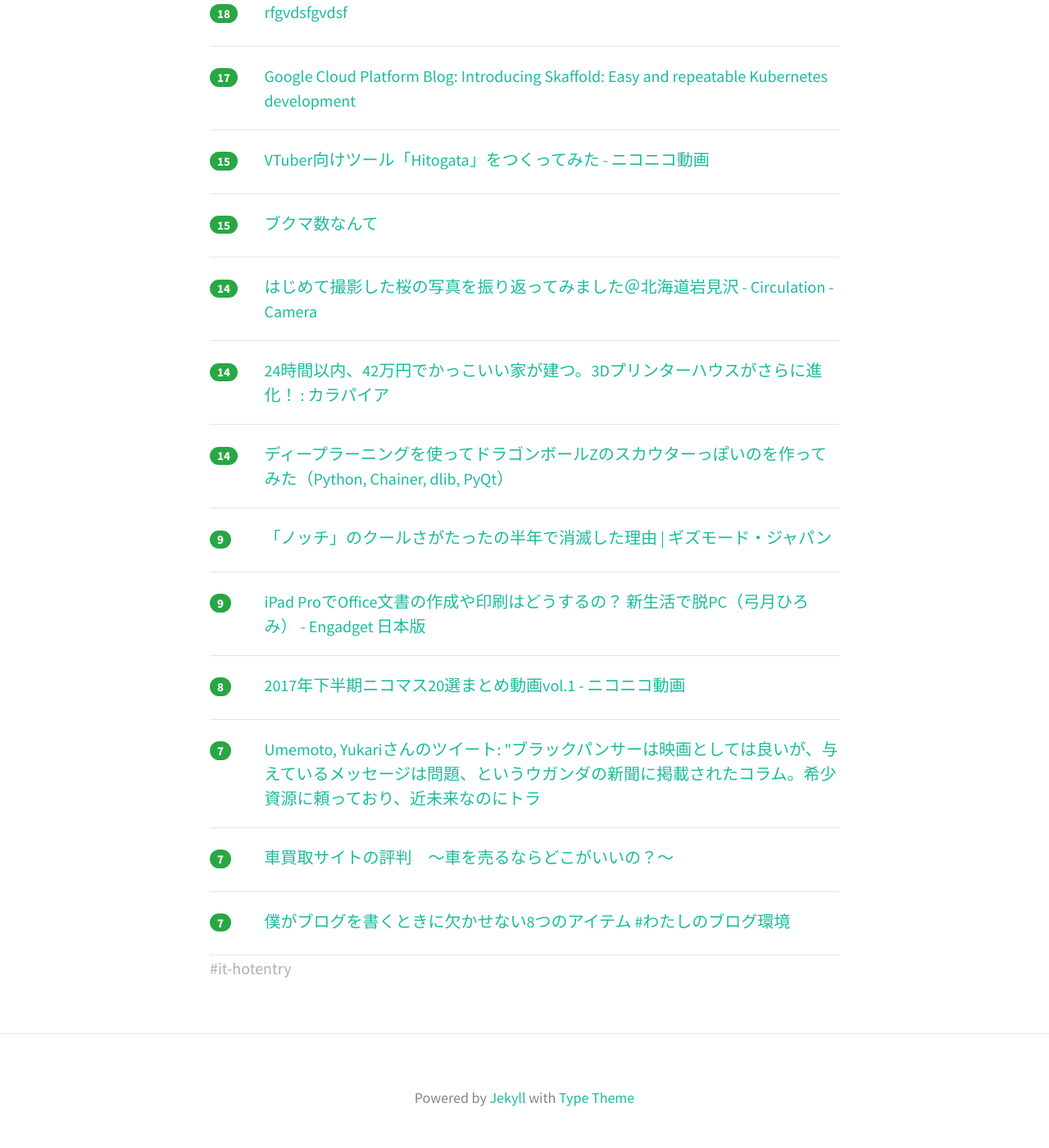
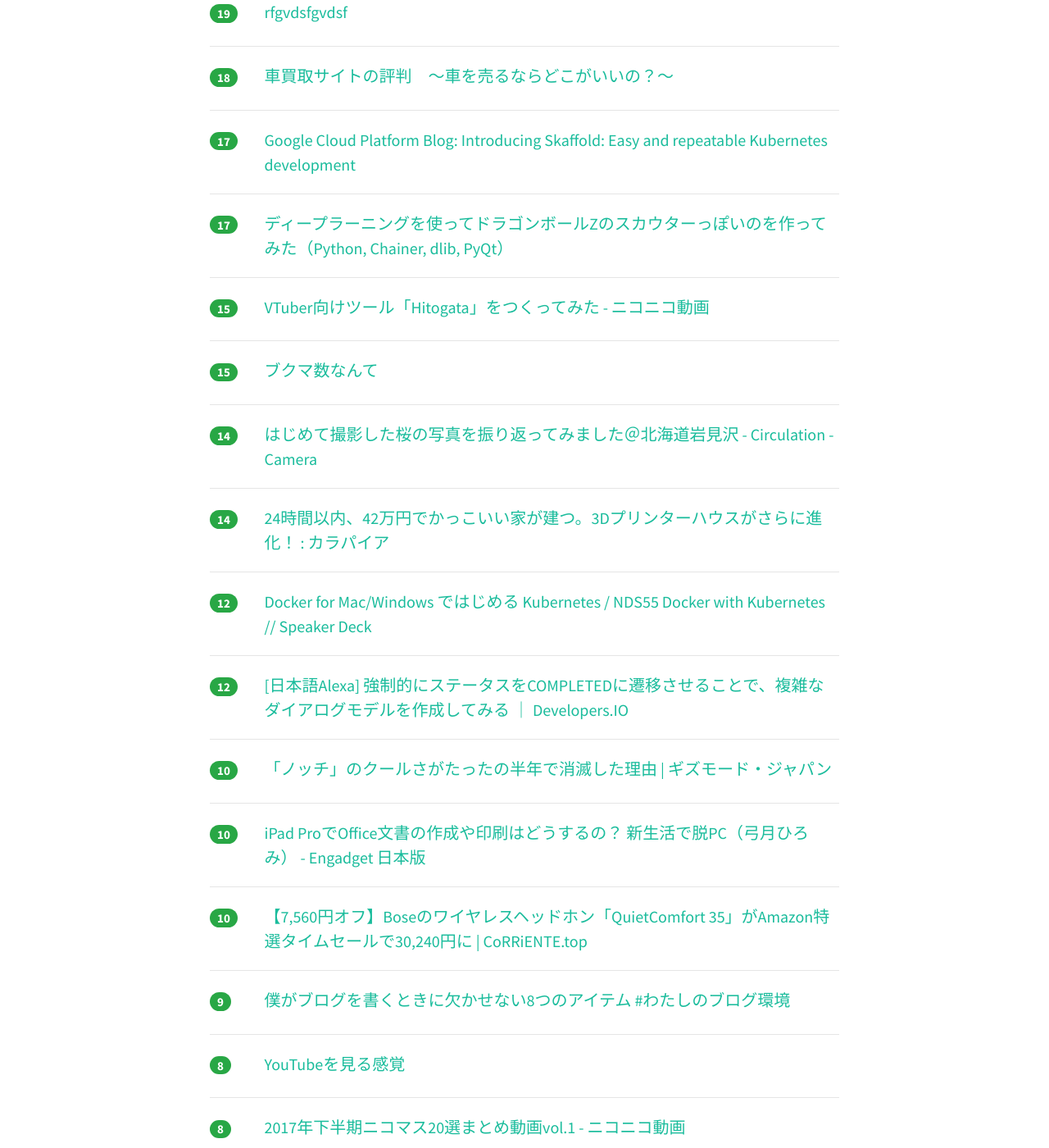
Before and after one commit to yatta47/hatena-matome-site, a Jekyll site: the page built from _posts/2018-03-18-hatena.md, in a window 1280 px wide and 1400 px high, scrolled down 1449 px. Shown: the whole window at 82% size. Built offline with Jekyll 4.4.1, drawn with Linux system fonts in a browser that asks for light colours; nearby versions of some CDN libraries; some of the changed text lies outside the part shown.

Commit message:
Updated 2018-03-18

```diff
--- a/_posts/2018-03-18-hatena.md
+++ b/_posts/2018-03-18-hatena.md
@@ -1,54 +1,59 @@
 ---
 layout: post
 title:  "2018-03-18 はてぶIT"
-date:   2018-03-18 12:02:15
+date:   2018-03-18 13:02:57
 tags: [it-hotentry]
 ---
-25 件のデータあり
+30 件のデータあり
 
 <hr><div class="row">
-<div class="col-1"><span class="badge badge-pill badge-success h2">497</span></div>
+<div class="col-1"><span class="badge badge-pill badge-success h2">548</span></div>
 <div class="col-11"><a href='https://www.jstage.jst.go.jp/article/kagakutoseibutsu/51/5/51_318/_pdf' target='_blank'>統計検定を理解せずに使っている人のために I - J-Stage</a></div>
 </div>
 <hr>
 <div class="row">
-<div class="col-1"><span class="badge badge-pill badge-success h2">114</span></div>
+<div class="col-1"><span class="badge badge-pill badge-success h2">176</span></div>
 <div class="col-11"><a href='http://sato001.com/high-speed-input-keyboard' target='_blank'>キーボードの入力スピードを飛躍的に向上させる入力テクニック</a></div>
 </div>
 <hr>
 <div class="row">
-<div class="col-1"><span class="badge badge-pill badge-success h2">81</span></div>
+<div class="col-1"><span class="badge badge-pill badge-success h2">102</span></div>
 <div class="col-11"><a href='https://hakobe932.hatenablog.com/entry/2018/03/17/190938' target='_blank'>やっていく技術テーマを探す - はこべにっき ♨</a></div>
 </div>
 <hr>
 <div class="row">
-<div class="col-1"><span class="badge badge-pill badge-success h2">41</span></div>
+<div class="col-1"><span class="badge badge-pill badge-success h2">53</span></div>
 <div class="col-11"><a href='https://gigazine.net/news/20180317-amd-ryzen-epyc-security-flaw/' target='_blank'>「AMDのCPUに深刻な脆弱性がある」とのCTS Labs発表による一大騒動まとめ - GIGAZINE</a></div>
 </div>
 <hr>
 <div class="row">
-<div class="col-1"><span class="badge badge-pill badge-success h2">33</span></div>
+<div class="col-1"><span class="badge badge-pill badge-success h2">35</span></div>
 <div class="col-11"><a href='http://kabumatome.doorblog.jp/archives/65914917.html' target='_blank'>北尾吉孝のSBIホールディングス、公式アカウントがレイバンスパムに感染（もしくはレイバンと業務提携） : 市況かぶ全力２階建</a></div>
 </div>
 <hr>
 <div class="row">
-<div class="col-1"><span class="badge badge-pill badge-success h2">32</span></div>
+<div class="col-1"><span class="badge badge-pill badge-success h2">33</span></div>
 <div class="col-11"><a href='http://www.iwako-light.com/entry/ehonn-moe' target='_blank'>最近の絵本の画風が萌えアニメみたいになっている件について - 人生の物語を楽しむブログ！ネガティブ・ライト</a></div>
 </div>
 <hr>
 <div class="row">
-<div class="col-1"><span class="badge badge-pill badge-success h2">30</span></div>
+<div class="col-1"><span class="badge badge-pill badge-success h2">33</span></div>
 <div class="col-11"><a href='http://blog.nkzn.info/entry/2018/03/17/005824' target='_blank'>React NativeをWeb IDEで試せるExpo Snackしゅごい - ナカザンドットネット</a></div>
 </div>
 <hr>
 <div class="row">
-<div class="col-1"><span class="badge badge-pill badge-success h2">26</span></div>
+<div class="col-1"><span class="badge badge-pill badge-success h2">28</span></div>
+<div class="col-11"><a href='https://togetter.com/li/1209487' target='_blank'>池の水ぜんぶ抜くのIT版『会社のLANケーブルぜんぶ抜く』をやってほしい「電話線も抜こう！」 - Togetter</a></div>
+</div>
+<hr>
+<div class="row">
+<div class="col-1"><span class="badge badge-pill badge-success h2">27</span></div>
 <div class="col-11"><a href='https://qiita.com/lotz/items/fbc4788b8ea8313cbf76' target='_blank'>コモナドを使った抽象化の威力をライフゲームで試してみた - Qiita</a></div>
 </div>
 <hr>
 <div class="row">
-<div class="col-1"><span class="badge badge-pill badge-success h2">26</span></div>
-<div class="col-11"><a href='https://togetter.com/li/1209487' target='_blank'>池の水ぜんぶ抜くのIT版『会社のLANケーブルぜんぶ抜く』をやってほしい「電話線も抜こう！」 - Togetter</a></div>
+<div class="col-1"><span class="badge badge-pill badge-success h2">24</span></div>
+<div class="col-11"><a href='http://blog.kubernetes.io/2018/03/principles-of-container-app-design.html' target='_blank'>Kubernetes: Principles of Container-based Application Design</a></div>
 </div>
 <hr>
 <div class="row">
@@ -57,23 +62,28 @@ tags: [it-hotentry]
 </div>
 <hr>
 <div class="row">
-<div class="col-1"><span class="badge badge-pill badge-success h2">21</span></div>
-<div class="col-11"><a href='http://blog.kubernetes.io/2018/03/principles-of-container-app-design.html' target='_blank'>Kubernetes: Principles of Container-based Application Design</a></div>
+<div class="col-1"><span class="badge badge-pill badge-success h2">19</span></div>
+<div class="col-11"><a href='https://developers.google.com/web/updates/2018/03/clipboardapi' target='_blank'>Unblocking Clipboard Access  |  Web  |  Google Developers</a></div>
+</div>
+<hr>
+<div class="row">
+<div class="col-1"><span class="badge badge-pill badge-success h2">19</span></div>
+<div class="col-11"><a href='http://b.hatena.ne.jp/guide?via=201027' target='_blank'>rfgvdsfgvdsf</a></div>
 </div>
 <hr>
 <div class="row">
 <div class="col-1"><span class="badge badge-pill badge-success h2">18</span></div>
-<div class="col-11"><a href='https://developers.google.com/web/updates/2018/03/clipboardapi' target='_blank'>Unblocking Clipboard Access  |  Web  |  Google Developers</a></div>
-</div>
-<hr>
-<div class="row">
-<div class="col-1"><span class="badge badge-pill badge-success h2">18</span></div>
-<div class="col-11"><a href='http://b.hatena.ne.jp/guide?via=201027' target='_blank'>rfgvdsfgvdsf</a></div>
+<div class="col-11"><a href='http://shizu183.com/?p=557' target='_blank'>車買取サイトの評判　～車を売るならどこがいいの？～</a></div>
 </div>
 <hr>
 <div class="row">
 <div class="col-1"><span class="badge badge-pill badge-success h2">17</span></div>
 <div class="col-11"><a href='https://cloudplatform.googleblog.com/2018/03/introducing-Skaffold-Easy-and-repeatable-Kubernetes-development.html' target='_blank'>Google Cloud Platform Blog: Introducing Skaffold: Easy and repeatable Kubernetes development</a></div>
+</div>
+<hr>
+<div class="row">
+<div class="col-1"><span class="badge badge-pill badge-success h2">17</span></div>
+<div class="col-11"><a href='http://neuro-educator.com/dbscouter/' target='_blank'>ディープラーニングを使ってドラゴンボールZのスカウターっぽいのを作ってみた（Python, Chainer, dlib, PyQt）</a></div>
 </div>
 <hr>
 <div class="row">
@@ -97,18 +107,38 @@ tags: [it-hotentry]
 </div>
 <hr>
 <div class="row">
-<div class="col-1"><span class="badge badge-pill badge-success h2">14</span></div>
-<div class="col-11"><a href='http://neuro-educator.com/dbscouter/' target='_blank'>ディープラーニングを使ってドラゴンボールZのスカウターっぽいのを作ってみた（Python, Chainer, dlib, PyQt）</a></div>
+<div class="col-1"><span class="badge badge-pill badge-success h2">12</span></div>
+<div class="col-11"><a href='https://speakerdeck.com/hayajo/nds55-docker-with-kubernetes' target='_blank'>Docker for Mac/Windows ではじめる Kubernetes / NDS55 Docker with Kubernetes // Speaker Deck</a></div>
+</div>
+<hr>
+<div class="row">
+<div class="col-1"><span class="badge badge-pill badge-success h2">12</span></div>
+<div class="col-11"><a href='https://dev.classmethod.jp/cloud/extended-dialog-model/' target='_blank'>[日本語Alexa] 強制的にステータスをCOMPLETEDに遷移させることで、複雑なダイアログモデルを作成してみる ｜ Developers.IO</a></div>
+</div>
+<hr>
+<div class="row">
+<div class="col-1"><span class="badge badge-pill badge-success h2">10</span></div>
+<div class="col-11"><a href='https://www.gizmodo.jp/2018/03/notchs-arent-cool-anymore-already.html' target='_blank'>「ノッチ」のクールさがたったの半年で消滅した理由 | ギズモード・ジャパン</a></div>
+</div>
+<hr>
+<div class="row">
+<div class="col-1"><span class="badge badge-pill badge-success h2">10</span></div>
+<div class="col-11"><a href='https://japanese.engadget.com/2018/03/17/ipad-pro-office-pc/' target='_blank'>iPad ProでOffice文書の作成や印刷はどうするの？ 新生活で脱PC（弓月ひろみ） - Engadget 日本版</a></div>
+</div>
+<hr>
+<div class="row">
+<div class="col-1"><span class="badge badge-pill badge-success h2">10</span></div>
+<div class="col-11"><a href='https://corriente.top/bose-quietcomfort-35-sale-20180318/' target='_blank'>【7,560円オフ】Boseのワイヤレスヘッドホン「QuietComfort 35」がAmazon特選タイムセールで30,240円に | CoRRiENTE.top</a></div>
 </div>
 <hr>
 <div class="row">
 <div class="col-1"><span class="badge badge-pill badge-success h2">9</span></div>
-<div class="col-11"><a href='https://www.gizmodo.jp/2018/03/notchs-arent-cool-anymore-already.html' target='_blank'>「ノッチ」のクールさがたったの半年で消滅した理由 | ギズモード・ジャパン</a></div>
+<div class="col-11"><a href='https://tobalog.com/2018/03/blog-must-item/' target='_blank'>僕がブログを書くときに欠かせない8つのアイテム #わたしのブログ環境</a></div>
 </div>
 <hr>
 <div class="row">
-<div class="col-1"><span class="badge badge-pill badge-success h2">9</span></div>
-<div class="col-11"><a href='https://japanese.engadget.com/2018/03/17/ipad-pro-office-pc/' target='_blank'>iPad ProでOffice文書の作成や印刷はどうするの？ 新生活で脱PC（弓月ひろみ） - Engadget 日本版</a></div>
+<div class="col-1"><span class="badge badge-pill badge-success h2">8</span></div>
+<div class="col-11"><a href='https://anond.hatelabo.jp/20180215075122' target='_blank'>YouTubeを見る感覚</a></div>
 </div>
 <hr>
 <div class="row">
@@ -123,11 +153,6 @@ tags: [it-hotentry]
 <hr>
 <div class="row">
 <div class="col-1"><span class="badge badge-pill badge-success h2">7</span></div>
-<div class="col-11"><a href='http://shizu183.com/?p=557' target='_blank'>車買取サイトの評判　～車を売るならどこがいいの？～</a></div>
+<div class="col-11"><a href='http://reokaminaga.hatenablog.com/entry/2018/03/01/035722' target='_blank'>プログラマーとは誰か - かみなが れお</a></div>
 </div>
 <hr>
-<div class="row">
-<div class="col-1"><span class="badge badge-pill badge-success h2">7</span></div>
-<div class="col-11"><a href='https://tobalog.com/2018/03/blog-must-item/' target='_blank'>僕がブログを書くときに欠かせない8つのアイテム #わたしのブログ環境</a></div>
-</div>
-<hr>
```
